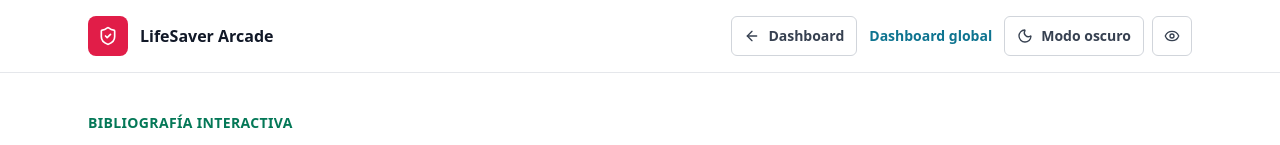
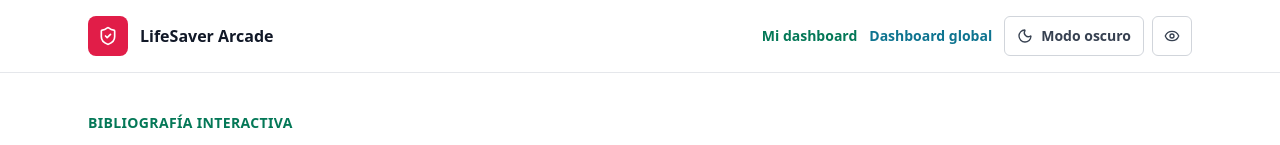
Before and after one commit to Jesus26032005/Medicina, a React (Vite) app: page /respaldo-medico in a window 1280 px wide. Shown: the top 145 px of the page. Built offline with nearby package versions, Linux system fonts and the light colour scheme; no server answers; the HTML template or start-up script is replaced by a standard one.

Commit message:
Update: Refactor in some boton

```diff
--- a/src/components/common/MedicalBackingPage.jsx
+++ b/src/components/common/MedicalBackingPage.jsx
@@ -1,6 +1,6 @@
 import React from 'react';
 import { Link } from 'react-router-dom';
-import { ArrowLeft, ExternalLink, LogOut, ShieldCheck } from 'lucide-react';
+import { ExternalLink, LogOut, ShieldCheck } from 'lucide-react';
 import { useAuth } from '../../context/AuthContext';
 import ThemeToggle from './ThemeToggle';
 import { evidenceByModule, evidenceCategories } from './ClinicalEvidenceDisclosure';
@@ -25,11 +25,10 @@ export default function MedicalBackingPage() {
           </Link>
           <nav className="flex flex-wrap items-center justify-end gap-3">
             <Link
-              className="flex h-10 items-center gap-2 rounded-md border border-gray-300 px-3 text-sm font-semibold text-gray-700 transition hover:bg-gray-100 dark:border-gray-700 dark:text-gray-100 dark:hover:bg-gray-800"
+              className="flex items-center gap-2 text-sm font-semibold text-emerald-700 transition hover:text-emerald-900 dark:text-emerald-200 dark:hover:text-white"
               to="/dashboard"
             >
-              <ArrowLeft aria-hidden="true" className="h-4 w-4" />
-              Dashboard
+              Mi dashboard
             </Link>
             <Link className="text-sm font-semibold text-cyan-700 hover:text-cyan-900 dark:text-cyan-200 dark:hover:text-white" to="/evidencia">
               Dashboard global
```
